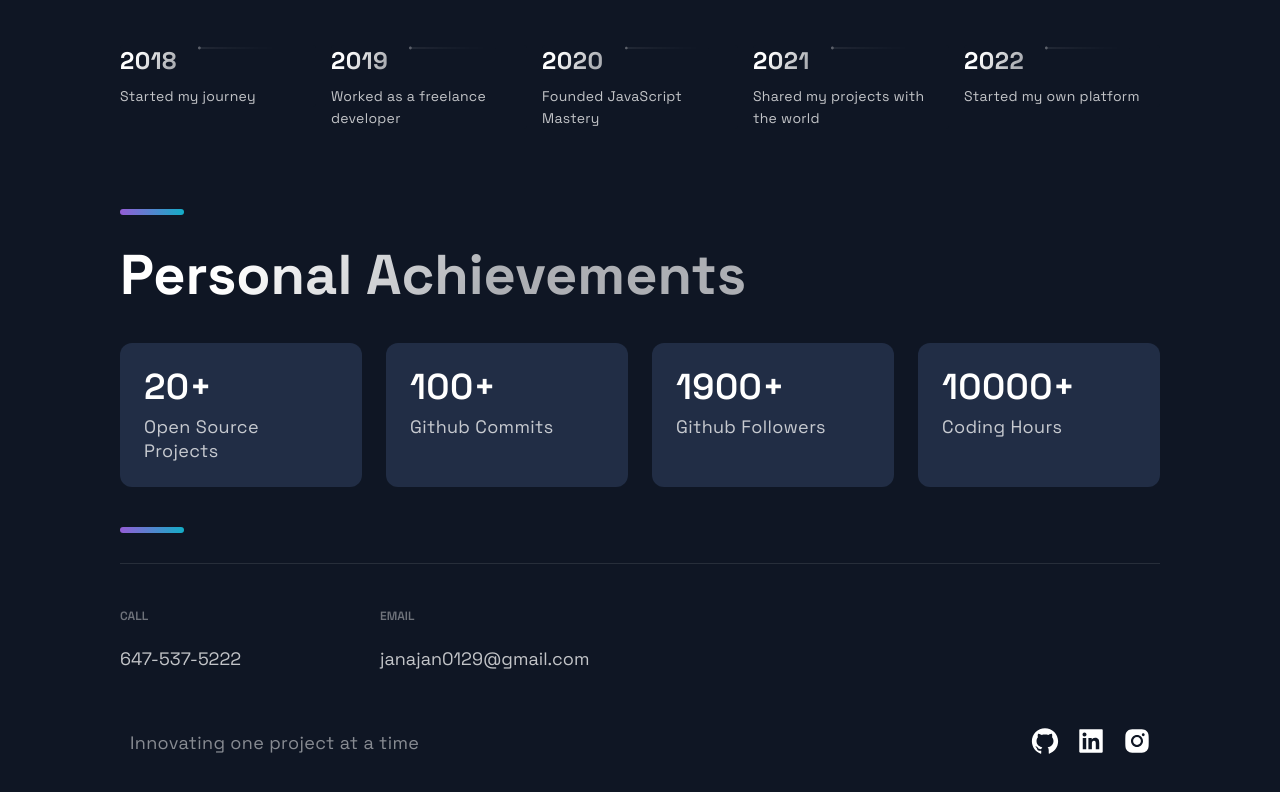
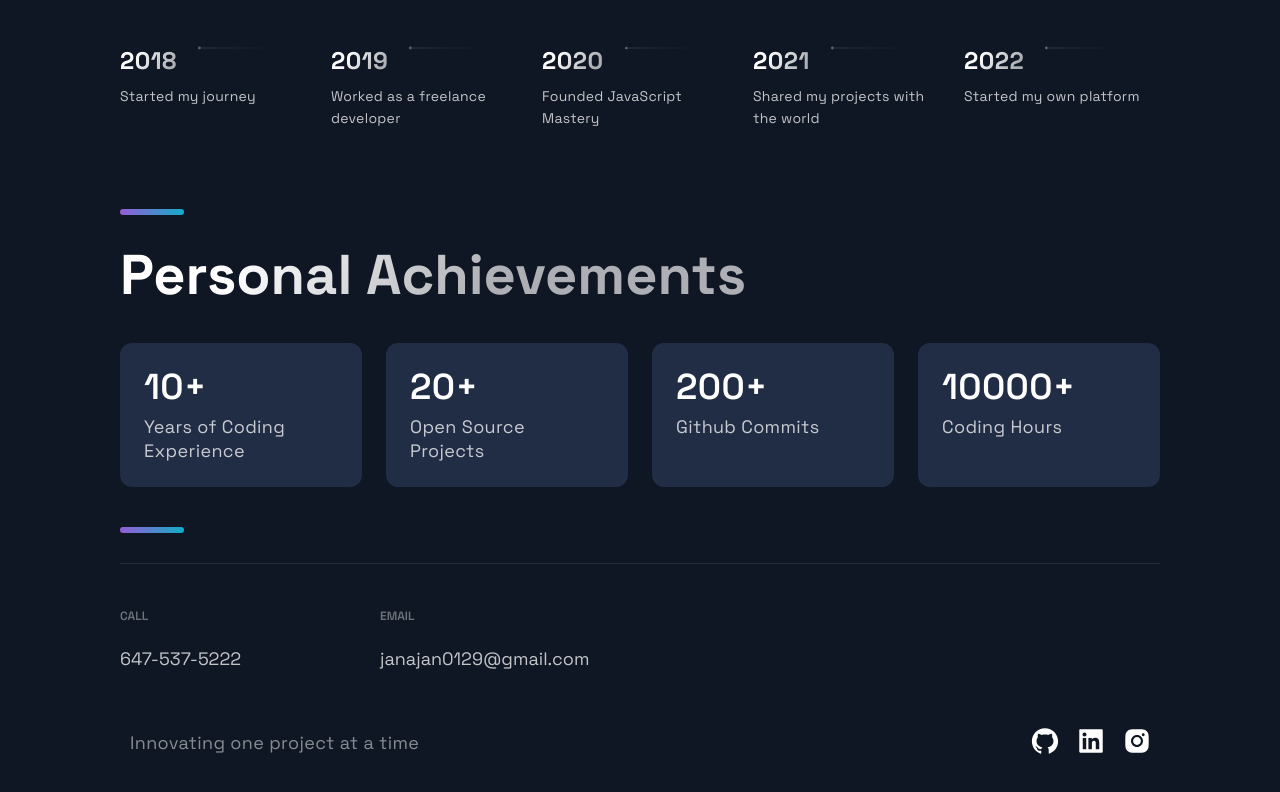
Before and after one commit to JJ0304/Portfolio_Website, a Next.js app: page / in a window 1280 px wide. Shown: the part 3956-4748 px from the top of the page. Built offline with nearby package versions, Linux system fonts and the light colour scheme.

Commit message:
Update Accomplishments.js

```diff
--- a/src/components/Acomplishments/Acomplishments.js
+++ b/src/components/Acomplishments/Acomplishments.js
@@ -4,9 +4,9 @@ import { Section, SectionDivider, SectionTitle } from '../../styles/GlobalCompon
 import { Box, Boxes, BoxNum, BoxText } from './AcomplishmentsStyles';
 
 const data = [
-  { number: 20, text: 'Open Source Projects'},
-  { number: 100, text: 'Github Commits', },
-  { number: 1900, text: 'Github Followers', },
+  { number: 10, text: 'Years of Coding Experience'},
+  { number: 20, text: 'Open Source Projects', },
+  { number: 200, text: 'Github Commits', },
   { number: 10000, text: 'Coding Hours', }
 ];
 
```
